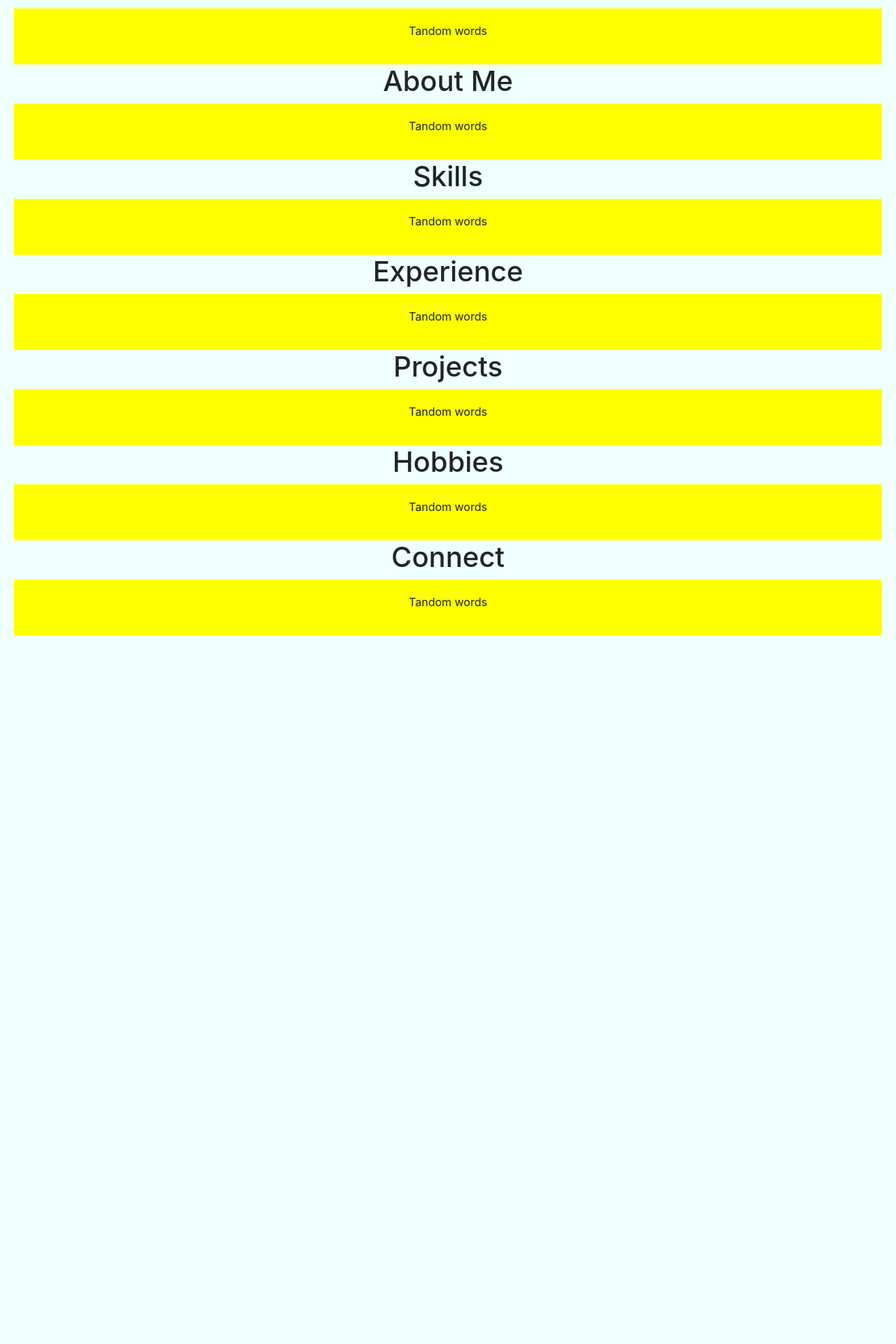
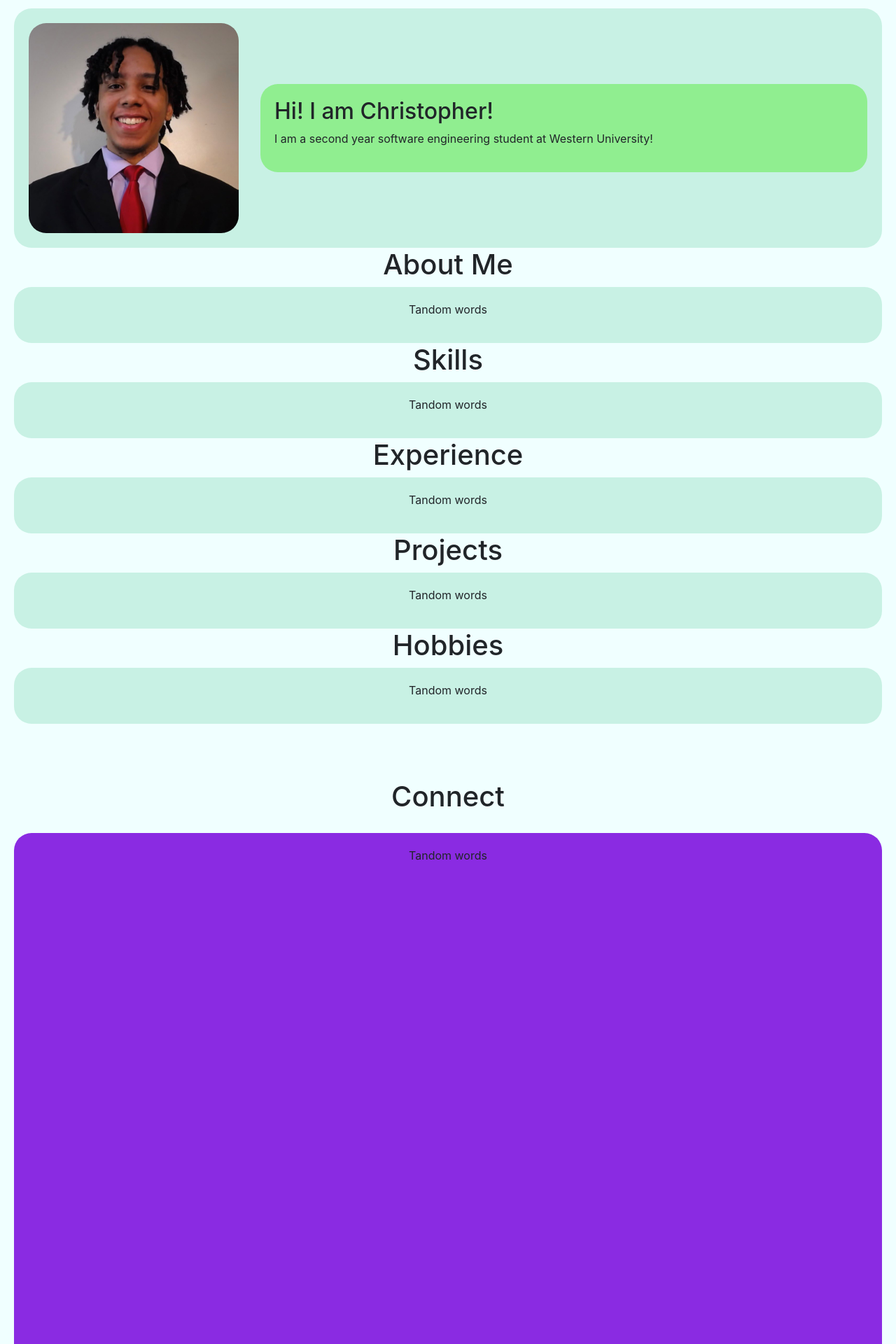
Before and after one commit to christopherojo/my-website, a React (Create React App) app: page / in a window 1280 px wide. Shown: the part 120-2040 px from the top of the page at 70% size. Before the commit the page ends 1048 px from the top, so only its background shows below. Built offline with nearby package versions, Linux system fonts and the light colour scheme.

Commit message:
Introduction

```diff
--- a/src/Navigation/Navbar.js
+++ b/src/Navigation/Navbar.js
@@ -31,7 +31,7 @@ const Navbar = () => {
             </a>
           </li>
           <li className="nav-item">
-            <a className="nav-link" href="#">
+            <a className="nav-link" href="#connect">
               Pricing
             </a>
           </li>
--- a/src/Pages/Home.css
+++ b/src/Pages/Home.css
@@ -3,6 +3,10 @@ body {
   background-repeat: no-repeat;
   background-size: 100% 100%;
   background-color: azure;
+}
+
+table {
+  width: 100%;
 }
 
 .main {
@@ -11,5 +15,29 @@ body {
 
 .working {
   padding: 20px;
-  background-color: yellow;
+  background-color: rgb(200, 241, 228);
+  border-radius: 25px;
 }
+
+.profile {
+  height: 300px;
+  border-radius: 25px;
+}
+
+.introText {
+  padding: 20px;
+  border-radius: 25px;
+  background-color: lightgreen;
+}
+
+.connectHeader {
+  padding: 20px;
+  padding-top: 80px;
+}
+
+.connect {
+  padding: 20px;
+  padding-bottom: 1000px;
+  background-color: blueviolet;
+  border-radius: 25px;
+}
--- a/src/Pages/Home.js
+++ b/src/Pages/Home.js
@@ -1,11 +1,24 @@
 import './Home.css'
+import LinkedIn from './Images/LinkedIn.jpg'
 
 const Home = () => {
   return (
     <div className='main'>
       <h1>Main Picture</h1>
       <div className='working'>
-        <p>Tandom words</p>
+        <table>
+          <td style={{width: "10%", paddingRight: "30px"}}>
+            <div>
+              <img className="profile" src={LinkedIn} alt="Profile Picture"/>
+            </div>
+          </td>
+          <td style={{textAlign: 'left', verticalAlign: 'middle'}}>
+            <div className='introText'>
+              <h2>Hi! I am Christopher!</h2>
+              <p>I am a second year software engineering student at Western University!</p>
+            </div>
+          </td>
+        </table>
       </div>
       <h1>About Me</h1>
       <div className='working'>
@@ -27,8 +40,9 @@ const Home = () => {
       <div className='working'>
         <p>Tandom words</p>
       </div>
-      <h1 className='connect'>Connect</h1>
-      <div className='working'>
+      <a id="connect"></a>
+      <h1 className="connectHeader">Connect</h1>
+      <div className='connect'>
         <p>Tandom words</p>
       </div>
     </div>
```
Also changed, not shown: src/Pages/Images/LinkedIn.jpg (added).
